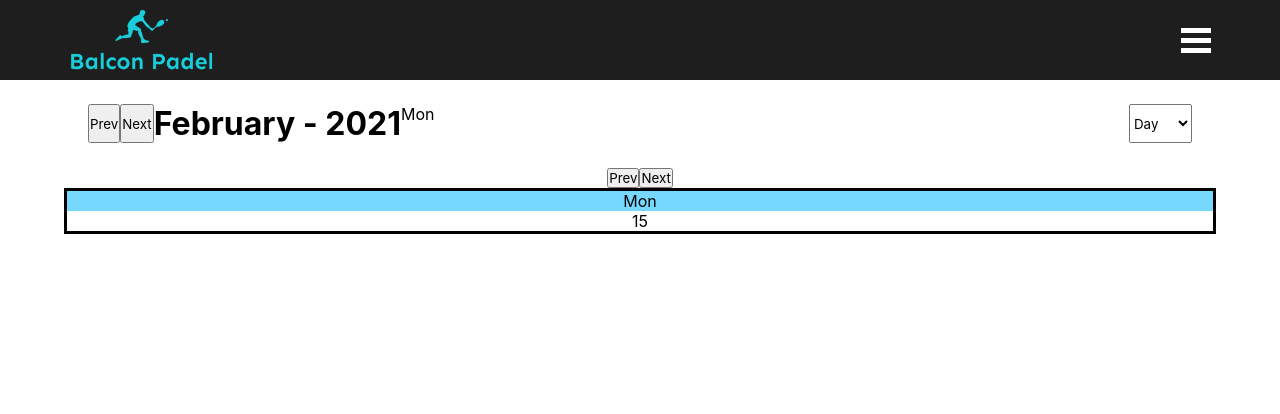
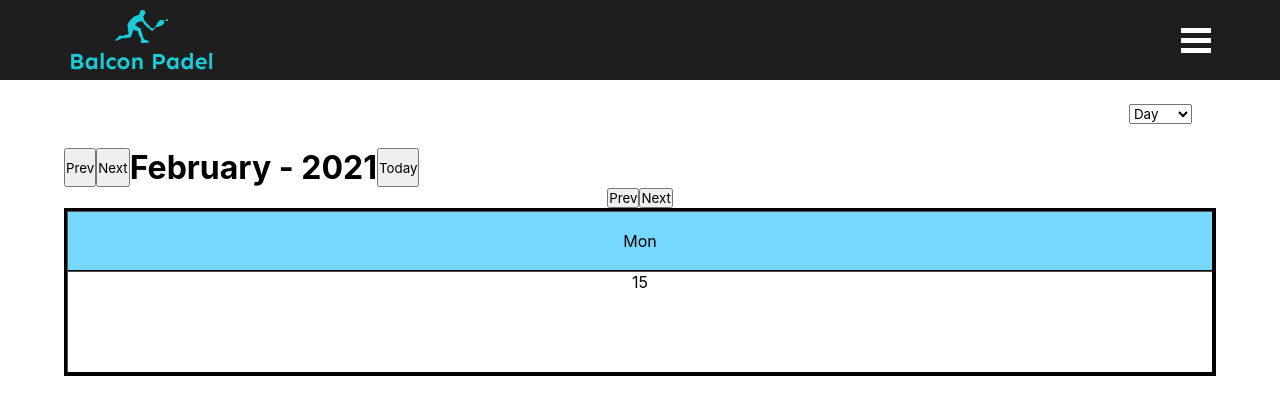
Before and after one commit to x610z/balcon-padel, a React (Create React App) app: page /turnos in a window 1280 px wide. Shown: the top 414 px of the page. Built offline with nearby package versions, Linux system fonts and the light colour scheme.

Commit message:
Semi working day/week

```diff
--- a/src/components/pages/schedule/Schedule.css
+++ b/src/components/pages/schedule/Schedule.css
@@ -1,4 +1,4 @@
-.scheduler-container {
+.schedule-container {
     display: flex;
     flex-direction: column;
     width: 90%;
@@ -9,7 +9,7 @@
 .top-date-container {
     display: flex;
     flex-direction: row;
-    justify-content: space-between;
+    justify-content: flex-end;
     padding: 3vh;
 }
 
@@ -24,9 +24,20 @@
 
 }
 
-.schedule-days {
+.day-name-container {
+    display: flex;
+    flex-direction: row;
     background-color: rgb(118, 216, 255);
     width: 100%;
+    justify-content: center;
+}
+
+.week-day {
+    color: rgb(0, 0, 0);
+    padding: 1.5vw;
+    font-size: 2vh;
+    width: 100%;
+    border: 1.5px outset black;
 }
 
 .today-highlight {
@@ -35,6 +46,17 @@
     width: 100%;
 }
 
+.month-day {
+    display: flex;
+    justify-content: center;
+    width: 100%;
+    flex-direction: row;
+    font-size: 2vh;
+    padding-bottom: 10vh;
+    border: .5px outset rgb(77, 75, 75);
+    width: 100%;
+}
+
 .in-prev-month,
 .in-next-month {
     opacity: 0.5;
--- a/src/components/pages/schedule/Schedule.js
+++ b/src/components/pages/schedule/Schedule.js
@@ -1,19 +1,14 @@
 import React, { Fragment, useState, useEffect } from 'react';
 import './Schedule.css';
-//Schedules
-import DaySchedule from './subpages/day';
-import WeekSchedule from './subpages/week';
-/* import MonthSchedule from "./subpages/month"; */
-//Schedule Logic
-import useSchedule from './subpages/schedule-logic/useSchedule';
+
+//Logic
+import useSchedule from './subpages/schedule-logic/useSchedule'
+
 
 
 const Schedule = () => {
-    const { monthNames, getNextMonth, getPrevMonth, selectedDate, currentDayName } = useSchedule();
+    const { DaySchedule, WeekSchedule, MonthSchedule } = useSchedule();
 
-    const dateClickHandler = date => {
-      console.log(date);
-    }
 
     const [scheduleState, setScheduleState] = useState("day");
 
@@ -24,22 +19,18 @@ const Schedule = () => {
         } else if (scheduleTest == 'week'){
             return <WeekSchedule />
         } else if (scheduleTest == 'month'){
-            return "month"
+            return <MonthSchedule />
         } else if (scheduleTest == 'year'){
             return "year"
         }
     }
-    console.log(selectedDate)
+
+
     return(
         <Fragment>
-            <div className="scheduler-container">
+            <div className="schedule-container">
                 <div className="top-date-container">
-                    <div className="month-info-container">
-                        <button className="month-change-button" onClick={getPrevMonth}>Prev</button>
-                        <button className="month-change-button" onClick={getNextMonth}>Next</button>
-                        <h1>{`${monthNames[selectedDate.getMonth()]} - ${selectedDate.getFullYear()}`}</h1>
-                        {currentDayName}
-                    </div>
+
                     <select value={scheduleState} name="schedule-selector" className="schedule-selection" onChange={(e)=>{
                         const selectedSchedule = e.target.value;
                         setScheduleState(selectedSchedule);
--- /dev/null
+++ b/src/components/pages/schedule/subpages/day.css
@@ -0,0 +1,19 @@
+
+.day-schedule-container {
+    border: 3px solid black;
+    width: 100%;
+}
+
+.day-schedule {
+    display: flex;
+    flex-direction: column;
+    align-items: center;
+}
+
+.day-container {
+    width: 100%;
+}
+
+.day-change-button {
+
+}
--- a/src/components/pages/schedule/subpages/day.js
+++ b/src/components/pages/schedule/subpages/day.js
@@ -1,31 +1,36 @@
 import React, { Fragment, useState } from 'react';
+import './day.css';
 import useSchedule from './schedule-logic/useSchedule';
-import './week.css';
 
 
 
 const DaySchedule = () => {
-    const { daysShort, getPrevDay, getNextDay, selectedDate, currentDayName } = useSchedule();
+    const { daysShort, getPrevDay, getNextDay, selectedDate, monthNames, getPrevMonth, getNextMonth, getCurrentDate, dateDisplay, todayButton, daysOfWeek } = useSchedule();
+
 
     return(
         <Fragment>
+            <div className="month-info-container">
+                <button className="month-change-button" onClick={getPrevMonth}>Prev</button>
+                <button className="month-change-button" onClick={getNextMonth}>Next</button>
+                <h1 className="date-display">{dateDisplay}</h1>
+                <button className="today-button" onClick={todayButton}>Today</button>
+            </div>
             <div>
-                <button className="week-change-button" onClick={getPrevDay}>Prev</button>
-                <button className="week-change-button" onClick={getNextDay}>Next</button>
+                <button className="day-change-button" onClick={getPrevDay}>Prev</button>
+                <button className="day-change-button" onClick={getNextDay}>Next</button>
             </div>
-            <div className="week-schedule-container">
-                <div className="week-schedule">
-                    <div className="schedule-days">
-                        <div className="week-days-container">
-                        {
-                            currentDayName
-                        }
-                        </div>
+            <div className="day-schedule-container">
+                <div className="day-schedule">
+                    <div className="day-name-container">
+                    {
+                        <div className="week-day">{daysOfWeek[selectedDate.getDay()]}</div>
+                    }
                     </div>
                     <div className="day-container">
-                        {
-                            selectedDate.getDate()
-                        }
+                    {
+                        <div className="month-day">{selectedDate.getDate()}</div>
+                    }
                     </div>
                 </div>
             </div>
--- a/src/components/pages/schedule/subpages/schedule-logic/useSchedule.js
+++ b/src/components/pages/schedule/subpages/schedule-logic/useSchedule.js
@@ -1,34 +1,45 @@
 import React from 'react';
 import { useState } from 'react';
+import DaySchedule from '../day';
+import WeekSchedule from '../week';
+import MonthSchedule from '../month';
 
-const daysShortArr = [
+export const daysOfWeekArr = [
     /* 'Dom', 'Lun', 'Mar', 'Mie', 'Jue', 'Vie', 'Sab' */
     'Sun', 'Mon', 'Tue', 'Wed', 'Thu', 'Fri', 'Sat'
+]
+
+export const daysShortArr = [
+    /* 'Dom', 'Lun', 'Mar', 'Mie', 'Jue', 'Vie', 'Sab' */
+    'Mon', 'Tue', 'Wed', 'Thu', 'Fri', 'Sat', 'Sun'
 ];
 
-const monthNamesArr = [
+export const monthNamesArr = [
   /* 'Enero', 'Febrero', 'Marzo', 'Abril', 'Mayo', 'Junio', 'Julio', 'Agosto', 'Septiembre', 'Octubre', 'Noviembre', 'Diciembre' */
   'January', 'February', 'March', 'April', 'May', 'June', 'July', 'August', 'September', 'October', 'November', 'December'
 ];
 
-const useSchedule = (daysShort = daysShortArr, monthNames = monthNamesArr) => {
+
+const useSchedule = (daysShort = daysShortArr, monthNames = monthNamesArr, daysOfWeek = daysOfWeekArr) => {
     const today = new Date();
     const todayFormatted = `${today.getDate()}-${today.getMonth() + 1}-${today.getFullYear()}`;
-    const [selectedDay, setSelectedDay] = useState(today);
-    const [selectedWeek, setSelectedWeek] = useState(today);
-    const [selectedMonth, setSelectedMonth] = useState(today);
     const [selectedDate, setSelectedDate] = useState(today);
-    const weekDaysArr = [];
+
+    //Current Date
+    const getCurrentDate = new Date(/*today.getFullYear(), today.getMonth(), today.getDate()*/);
 
 
+    //Date Display
+    const dateDisplay = `${monthNames[selectedDate.getMonth()]} - ${selectedDate.getFullYear()}`;
+    const todayButton = ()=>{
+        setSelectedDate(selectedDate => new Date(today.getFullYear(), today.getMonth(), today.getDate()));
+    };
 
     //Day Generator
-    const getDayOfWeek = today.getDay();
+    const [selectedDay, setSelectedDay] = useState(today);
+
     const getDay = today.getDate();
-        //First Day in Month
-        const firstDayInMonth = new Date(selectedDate.getFullYear(), selectedDate.getMonth(), 1).getDate();
-        //Last Day in Month
-        const lastDayInMonth = new Date(selectedDate.getFullYear(), selectedDate.getMonth() + 1, 0).getDate();
+
         //Day Function
             //Prev Day
             const getPrevDay = ()=>{
@@ -38,29 +49,39 @@ const useSchedule = (daysShort = daysShortArr, monthNames = monthNamesArr) => {
             const getNextDay = ()=>{
                 setSelectedDate(prevValue => new Date(prevValue.getFullYear(), prevValue.getMonth(), prevValue.getDate() + 1))
             }
-            //Day Name
-            const currentDayName = daysShort[selectedDate.getDay()];
 
     //Week Generator
+    const [selectedWeek, setSelectedWeek] = useState(today);
+
+    const getDayOfWeek = today.getDay();
+
+
         //First Day in Week
-        const firstDayInWeek = new Date(selectedDate.getFullYear(), selectedDate.getMonth(), selectedDate.getDate() + (getDayOfWeek == 0 ? -6 : 1) - getDayOfWeek).getDate();
+        const firstDayInWeek = new Date(selectedDate.getFullYear(), selectedDate.getMonth(), selectedDate.getDate() + (getDayOfWeek == 0 ? - 6 : 1) - getDayOfWeek).getDate();
         //Last Day in Week
         const lastDayInWeek = new Date(selectedDate.getFullYear(), selectedDate.getMonth(), selectedDate.getDate() + (getDayOfWeek == 0 ? 0 : 7) - getDayOfWeek).getDate();
         //Week Function
+        const weekDaysArr = [];
         const weekDaysArrCreate = ()=>{
             for(let i = firstDayInWeek; i <= lastDayInWeek; i++){
                 weekDaysArr.push(i)
             }
         }
         weekDaysArrCreate();
+
+
+            //Prev Prev Week
+            const getPrevWeek = () => {
+                setSelectedDate(prevValue => new Date(prevValue.getFullYear(), prevValue.getMonth(), prevValue.getDate() - 7));
+            }
             //Prev Next Week
-            const getPrevWeek = () => {
-                setSelectedDate(prevValue => new Date(prevValue.getFullYear(), prevValue.getMonth() - 1, 1));
+            const getNextWeek = () => {
+                setSelectedDate(prevValue => new Date(prevValue.getFullYear(), prevValue.getMonth(), prevValue.getDate() + 7));
             }
 
+    //Month Generator
+    const [selectedMonth, setSelectedMonth] = useState(today);
 
-
-    //Month Generator
         //Month Function
             //Prev Next Month
             const getPrevMonth = () => {
@@ -69,36 +90,44 @@ const useSchedule = (daysShort = daysShortArr, monthNames = monthNamesArr) => {
             const getNextMonth = () => {
                 setSelectedDate(prevValue => new Date(prevValue.getFullYear(), prevValue.getMonth() + 1, selectedDate.getDate()));
             }
-
-    //Year Generator
-
-    // console.log("First day in week: " + firstDayInWeek)
-    // console.log("Last day in week: " + lastDayInWeek)
-    // console.log("First day in month: " + firstDayInMonth)
-    // console.log("Last day in month: " + lastDayInMonth)
-
-
+            //First Day in Month
+            const firstDayInMonth = new Date(selectedDate.getFullYear(), selectedDate.getMonth(), 1).getDate();
+            //Last Day in Month
+            const lastDayInMonth = new Date(selectedDate.getFullYear(), selectedDate.getMonth() + 1, 0).getDate();
 
 
 
     return {
-        todayFormatted,
-        weekDaysArr,
+        //Schedules
+        DaySchedule,
+        WeekSchedule,
+        MonthSchedule,
+
+        //Prev/Next/Current
+        getPrevDay,
+        getNextDay,
+        getPrevWeek,
+        getNextWeek,
+        getPrevMonth,
+        getNextMonth,
+        getCurrentDate,
+        dateDisplay,
+        //Selected Dates
+        selectedDate,
+        //Days/Months
+        daysOfWeek,
         daysShort,
         monthNames,
+        weekDaysArr,
         today,
-        currentDayName,
-        //Selected Dates
-        selectedDay,
-        selectedWeek,
-        selectedMonth,
-        selectedDate,
-        //Prev Next Functions
-        getPrevDay,
-        getNextDay,
-        getPrevMonth,
-        getNextMonth,
+        todayButton,
+        //
+        firstDayInWeek,
+        lastDayInWeek,
+
     }
+
+
 }
 
 export default useSchedule;
--- a/src/components/pages/schedule/subpages/week.css
+++ b/src/components/pages/schedule/subpages/week.css
@@ -9,19 +9,8 @@
     align-items: center;
 }
 
-.week-days-container {
-    display: flex;
-    flex-direction: row;
-    justify-content: space-around;
-}
 
-.week-days {
-    color: rgb(0, 0, 0);
-    padding: 1.5vw;
-    font-size: 2vh;
-    width: 100%;
-    border: 1.5px outset black;
-}
+
 
 .week-row-container {
     display: flex;
@@ -29,14 +18,3 @@
     width: 100%;
     background-color: rgba(255, 255, 255, 0.8);
 }
-
-.month-day {
-    display: flex;
-    justify-content: center;
-    width: 100%;
-    flex-direction: row;
-    font-size: 2vh;
-    padding-bottom: 10vh;
-    border: .5px outset rgb(77, 75, 75);
-    width: 100%;
-}
--- a/src/components/pages/schedule/subpages/week.js
+++ b/src/components/pages/schedule/subpages/week.js
@@ -1,36 +1,42 @@
 import React, { Fragment, useState } from 'react';
+import './week.css';
 import useSchedule from './schedule-logic/useSchedule';
-import './week.css';
 
 const WeekSchedule = () => {
-    const { weekDaysArr, daysShort, todayFormatted, calendarRows, today } = useSchedule();
+    const { daysShort, selectedDate, monthNames, getPrevMonth, getNextMonth, getCurrentDate, getPrevWeek, getNextWeek, weekDaysArr, dateDisplay, todayButton } = useSchedule();
 
+    const today = new Date();
 
-
-    const dateClickHandler = date => {
-      console.log(date);
-    }
-
-    console.log(weekDaysArr)
 
     return(
         <Fragment>
+            <div className="month-info-container">
+                <button className="month-change-button" onClick={getPrevMonth}>Prev</button>
+                <button className="month-change-button" onClick={getNextMonth}>Next</button>
+                <h1 className="date-display">{dateDisplay}</h1>
+                <button className="today-button" onClick={todayButton}>Today</button>
+            </div>
+            <div>
+                <button className="day-change-button" onClick={getPrevWeek}>Prev</button>
+                <button className="day-change-button" onClick={getNextWeek}>Next</button>
+            </div>
             <div className="week-schedule-container">
                 <div className="week-schedule">
-                    <div className="schedule-days">
-                        <div className="week-days-container">
-                        {daysShort.map(day => (
-                            <div key={day} className="week-days">{day}</div>
-                        ))}
-                        </div>
+                    <div className="day-name-container">
+                    {
+                        daysShort.map(day =>
+                            <div key={day} className="week-day">{day}</div>
+                        )
+                    }
                     </div>
                     <div className="week-row-container">
                         {
-                        weekDaysArr.map(week => {if(week == today.getDate()){
-                            return <div key={week} className="today-highlight">{week}</div>}
-                        else{
-                            return <div key={week} className="month-day">{week}</div>
-                        }})
+                            weekDaysArr.map(week => {if(week == (today.getDate())){
+                                return <div key={week} className="today-highlight">{week}</div>
+                            } else {
+                                return <div key={week} className="month-day">{week}</div>
+                            }
+                            })
                         }
                     </div>
                 </div>
```
Also changed, not shown: src/components/pages/schedule/subpages/month.js (+19 -29 lines), 2 other files (tests, documents, lock files or other folders).
